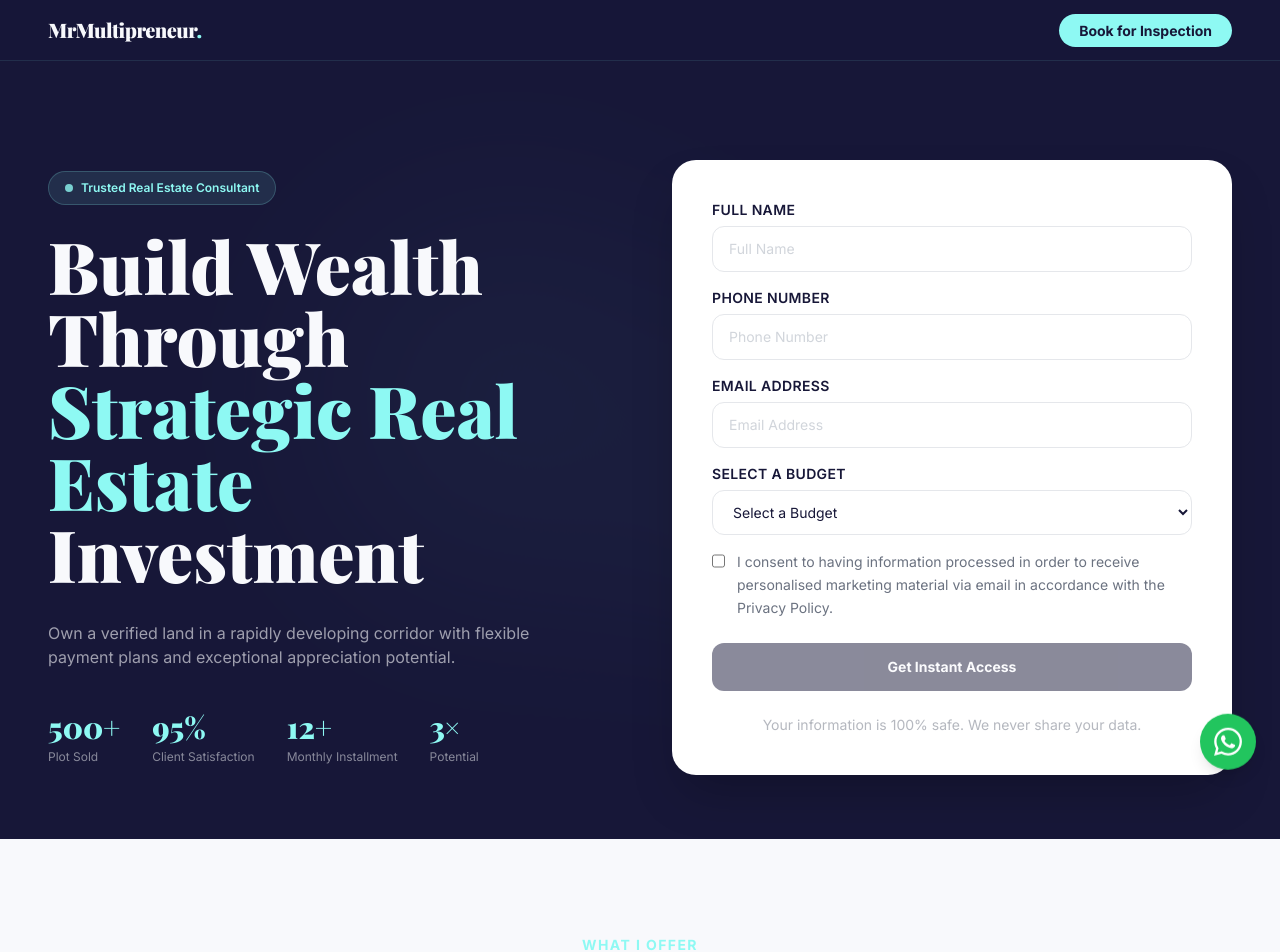
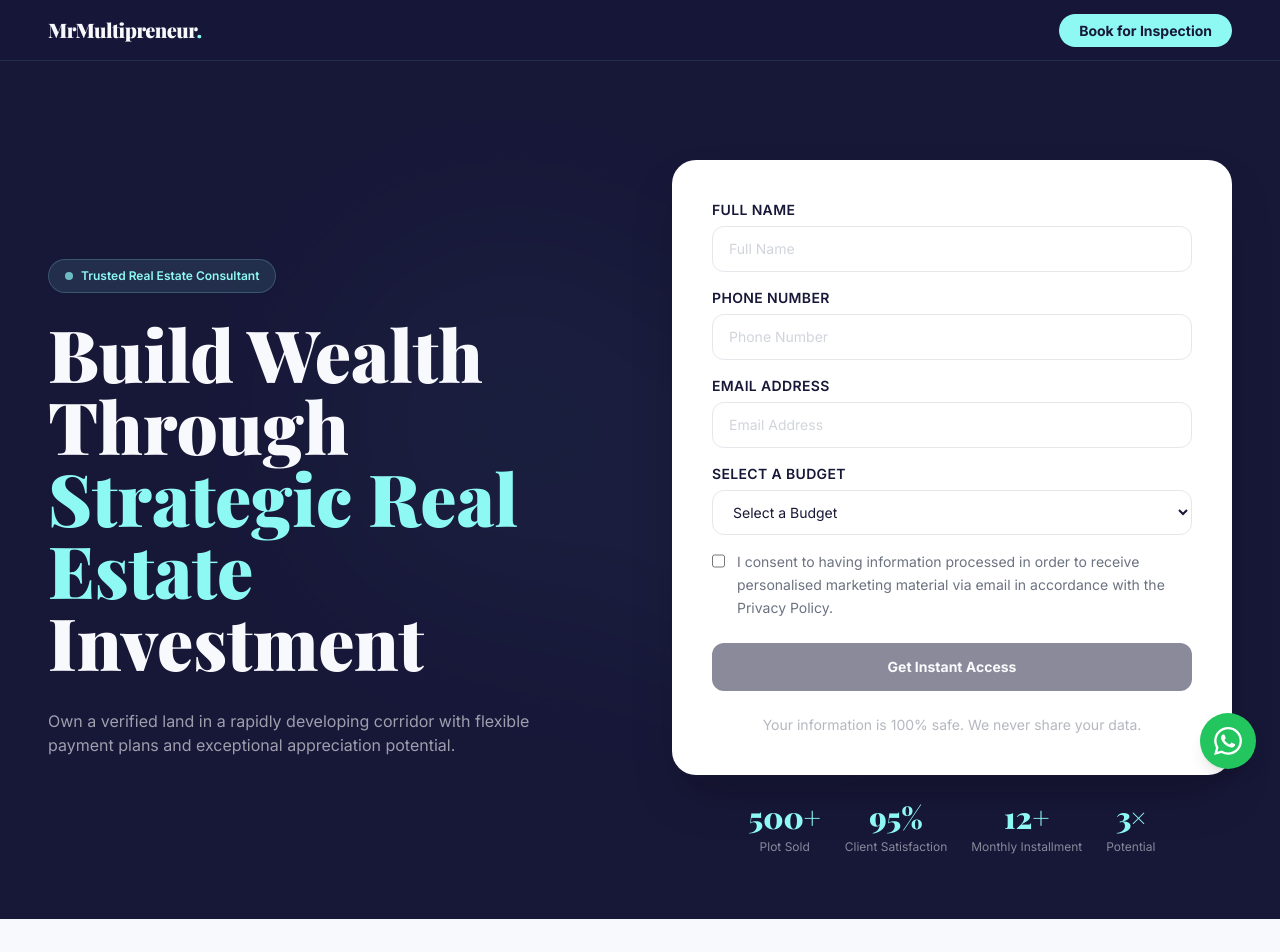
Before and after one commit to dev-anna-life/mr-multipreneur-realtor, a Next.js app: page / in a window 1280 px wide. Shown: the top 952 px of the page. Built offline with nearby package versions, Linux system fonts and the light colour scheme.

Commit message:
Move stats under form card

```diff
--- a/app/page.js
+++ b/app/page.js
@@ -193,18 +193,18 @@ export default function Home() {
             <h1 className="font-display font-black text-4xl md:text-7xl leading-tight text-cream mb-8">
               Build Wealth Through<br /><span className="text-gold">Strategic Real Estate</span><br />Investment
             </h1>
-            <p className="text-cream/60 text-sm md:text-base leading-relaxed max-w-lg mb-10">
+            <p className="text-cream/60 text-sm md:text-base leading-relaxed max-w-lg">
               Own a verified land in a rapidly developing corridor with flexible payment plans and exceptional appreciation potential.
             </p>
-            <div className="flex gap-6 md:gap-8 mt-10 flex-wrap">
-              <div><div className="font-display font-black text-3xl text-gold"><AnimatedCounter target={500} suffix="+" /></div><div className="text-xs text-cream/50 mt-1">Plot Sold</div></div>
-              <div><div className="font-display font-black text-3xl text-gold"><AnimatedCounter target={95} suffix="%" /></div><div className="text-xs text-cream/50 mt-1">Client Satisfaction</div></div>
-              <div><div className="font-display font-black text-3xl text-gold"><AnimatedCounter target={12} suffix="+" /></div><div className="text-xs text-cream/50 mt-1">Monthly Installment</div></div>
-              <div><div className="font-display font-black text-3xl text-gold"><AnimatedCounter target={3} suffix={'\u00d7'} /></div><div className="text-xs text-cream/50 mt-1">Potential</div></div>
-            </div>
           </div>
           <div id="book-inspection" className="animate-fadeUp scroll-mt-24" style={{ animationDelay: '0.2s' }}>
             <div className="bg-white rounded-3xl p-8 md:p-10 shadow-2xl"><FormCard /></div>
+            <div className="flex gap-4 md:gap-6 mt-6 justify-center flex-wrap">
+              <div className="text-center"><div className="font-display font-black text-2xl md:text-3xl text-gold"><AnimatedCounter target={500} suffix="+" /></div><div className="text-xs text-cream/50 mt-1">Plot Sold</div></div>
+              <div className="text-center"><div className="font-display font-black text-2xl md:text-3xl text-gold"><AnimatedCounter target={95} suffix="%" /></div><div className="text-xs text-cream/50 mt-1">Client Satisfaction</div></div>
+              <div className="text-center"><div className="font-display font-black text-2xl md:text-3xl text-gold"><AnimatedCounter target={12} suffix="+" /></div><div className="text-xs text-cream/50 mt-1">Monthly Installment</div></div>
+              <div className="text-center"><div className="font-display font-black text-2xl md:text-3xl text-gold"><AnimatedCounter target={3} suffix={'\u00d7'} /></div><div className="text-xs text-cream/50 mt-1">Potential</div></div>
+            </div>
           </div>
         </div>
       </section>
```
